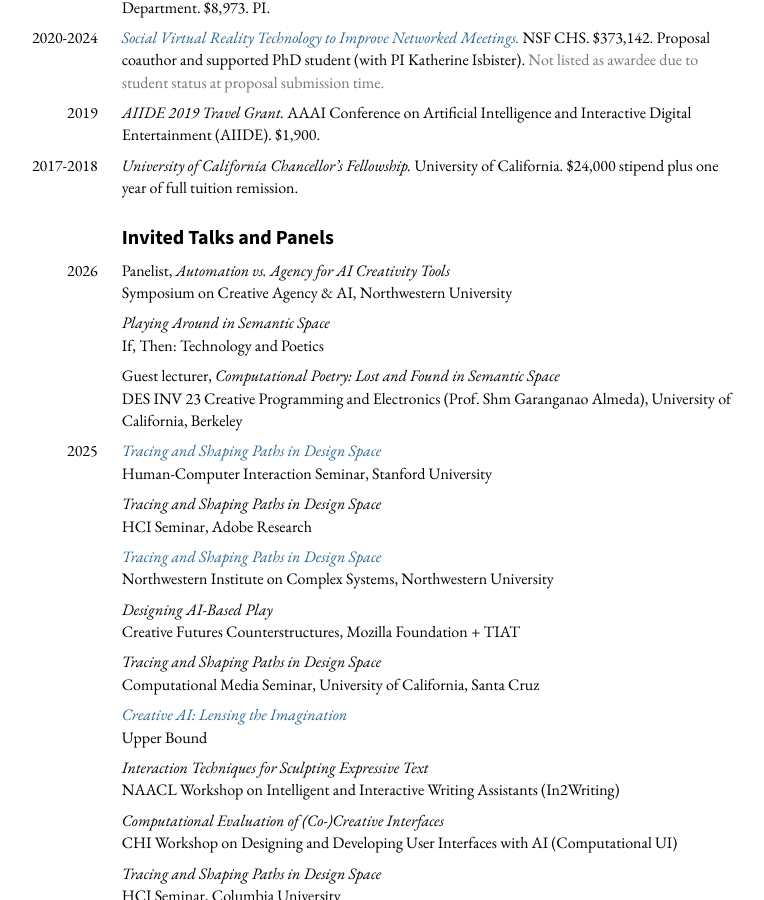
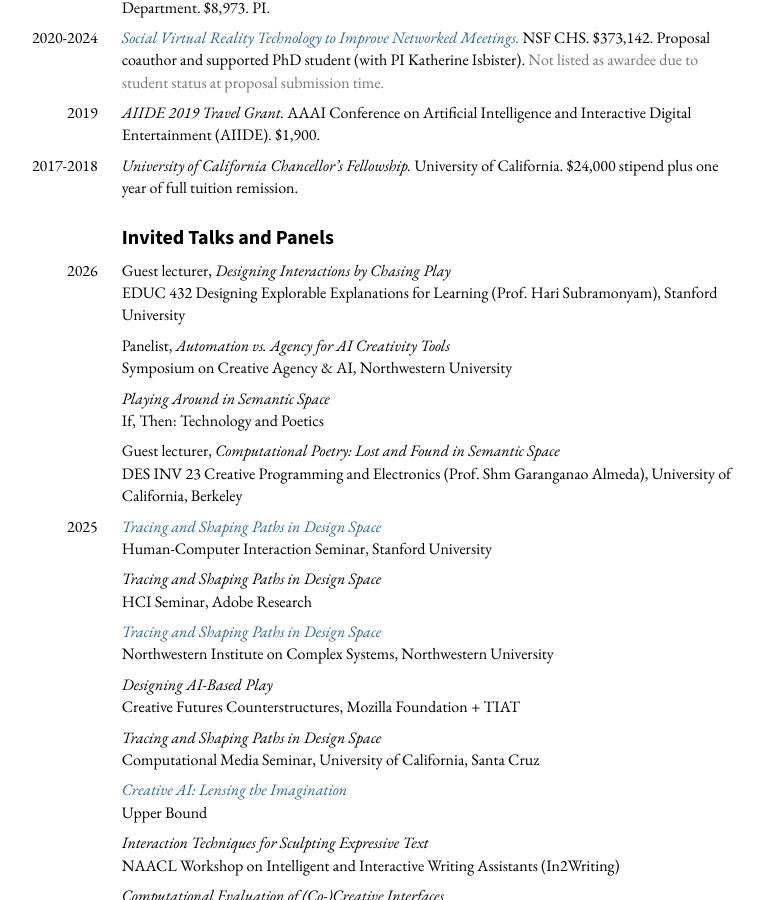
Before and after one commit to mkremins/mkremins.github.io, a Jekyll site: the page built from cv/index.html, in a window 1280 px wide and 900 px high, scrolled down 9136 px. Shown: the whole window, without its empty margins (261-1025 px from the left). Built offline with Jekyll 4.4.1, drawn with Linux system fonts in a browser that asks for light colours.

Commit message:
Add Stanford EDUC 432 guest lecture

```diff
--- a/_data/talks.json
+++ b/_data/talks.json
@@ -1,4 +1,12 @@
 [
+{
+  "title": "Designing Interactions by Chasing Play",
+  "url": "",
+  "year": "2026",
+  "venue": "Stanford EDUC 432",
+  "venue_long": "EDUC 432 Designing Explorable Explanations for Learning (Prof. Hari Subramonyam), Stanford University",
+  "type": "guest_lecture",
+},
 {
   "title": "Automation vs. Agency for AI Creativity Tools",
   "year": "2026",
```
